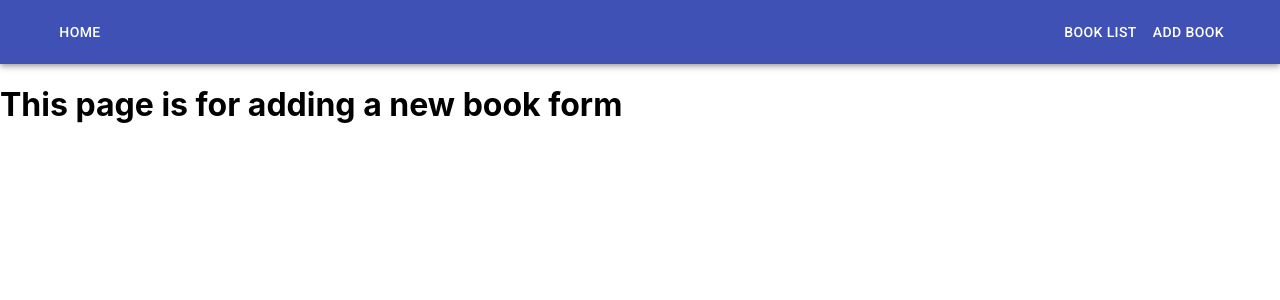
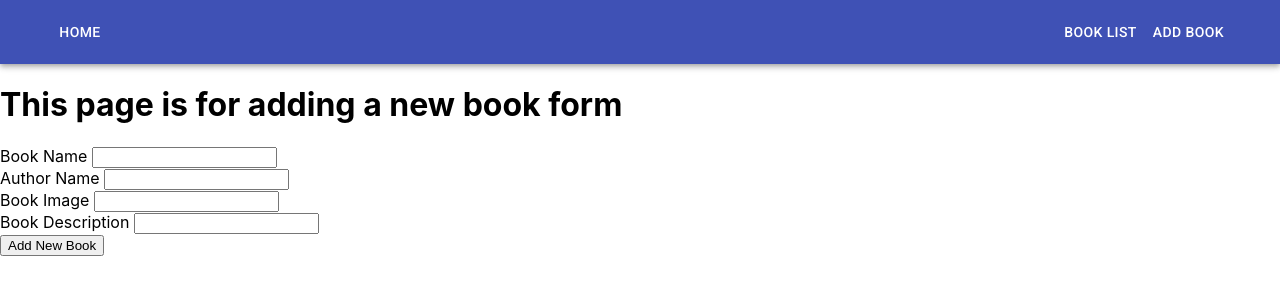
Before and after one commit to acfier/phase-2-project-build, a React (Create React App) app: page /books/new in a window 1280 px wide. Shown: the top 300 px of the page. Built offline with nearby package versions, Linux system fonts and the light colour scheme; no server answers; data requests are answered from the project's data file.

Commit message:
updated add book form

```diff
--- a/src/App.js
+++ b/src/App.js
@@ -12,7 +12,7 @@ const App = () => {
   const [books, setBooks ] = useState([])
 
   useEffect(() => {
-    fetch(baseUrl + '/users')
+    fetch(baseUrl + '/books')
     .then(resp => resp.json())
     .then(data => setBooks(data))
   }, [])
--- a/src/Components/AddBooks.js
+++ b/src/Components/AddBooks.js
@@ -1,9 +1,47 @@
-import React from 'react'
+import React, { useState } from 'react'
 
-const AddBooks = () => {
+const AddBooks = ({book}) => {
+
+    const [state, setState] = useState({
+        title: "",
+        author: "",
+        image: "",
+        description: ""
+    })
+
+    const handleSubmit = (e) => {
+        e.preventDefault();
+    }
+
+    const handleChange = (e) => {
+        setState({
+            ...state,
+            [e.target.name] : e.target.value
+        })
+    }
+
   return (
     <div>
        <h1>This page is for adding a new book form</h1>
+        <form onSubmit={handleSubmit}>
+            <div>
+                <label htmlFor='title'>Book Name </label>
+                <input type="text" name="title" id="title" value={state.title} onChange={handleChange}></input>
+            </div>
+            <div>
+                <label htmlFor='author'>Author Name </label>
+                <input type="text" name="author" id="author" value={state.author} onChange={handleChange}></input>
+            </div>
+            <div>
+                <label htmlFor='image'>Book Image </label>
+                <input type="text" name="image" id="image" value={state.image} onChange={handleChange}></input>
+            </div>
+            <div>
+                <label htmlFor='description'>Book Description </label>
+                <input type="text" name="description" id="description" value={state.description} onChange={handleChange}></input>
+            </div>
+            <input type="submit" value="Add New Book"></input>
+        </form>
     </div>
   )
 }
--- a/src/Components/BookCard.js
+++ b/src/Components/BookCard.js
@@ -0,0 +1,15 @@
+import React from 'react'
+
+const BookCard = ({book}) => {
+    const {id, title, author, image, description} = book;
+
+  return (
+
+        <div>
+
+        </div>
+
+  );
+}
+
+export default BookCard
--- a/src/Components/ListBooks.js
+++ b/src/Components/ListBooks.js
@@ -1,10 +1,19 @@
-import React from 'react'
+import React from 'react';
+import BookCard from './BookCard';
 
 const ListBooks = ({books}) => {
+
+    const bookCards = books.map((book) =>
+        <BookCard
+            key={book.id}
+            book={book} />
+        )
+
   return (
     <div>
         <h1>This page renders the Books</h1>
-        {books}
+        {bookCards}
+
     </div>
   )
 }
--- a/src/Globals.js
+++ b/src/Globals.js
@@ -1 +1 @@
-export const baseUrl = " http://localhost:3000" ;
+export const baseUrl = " http://localhost:3001" ;
```
